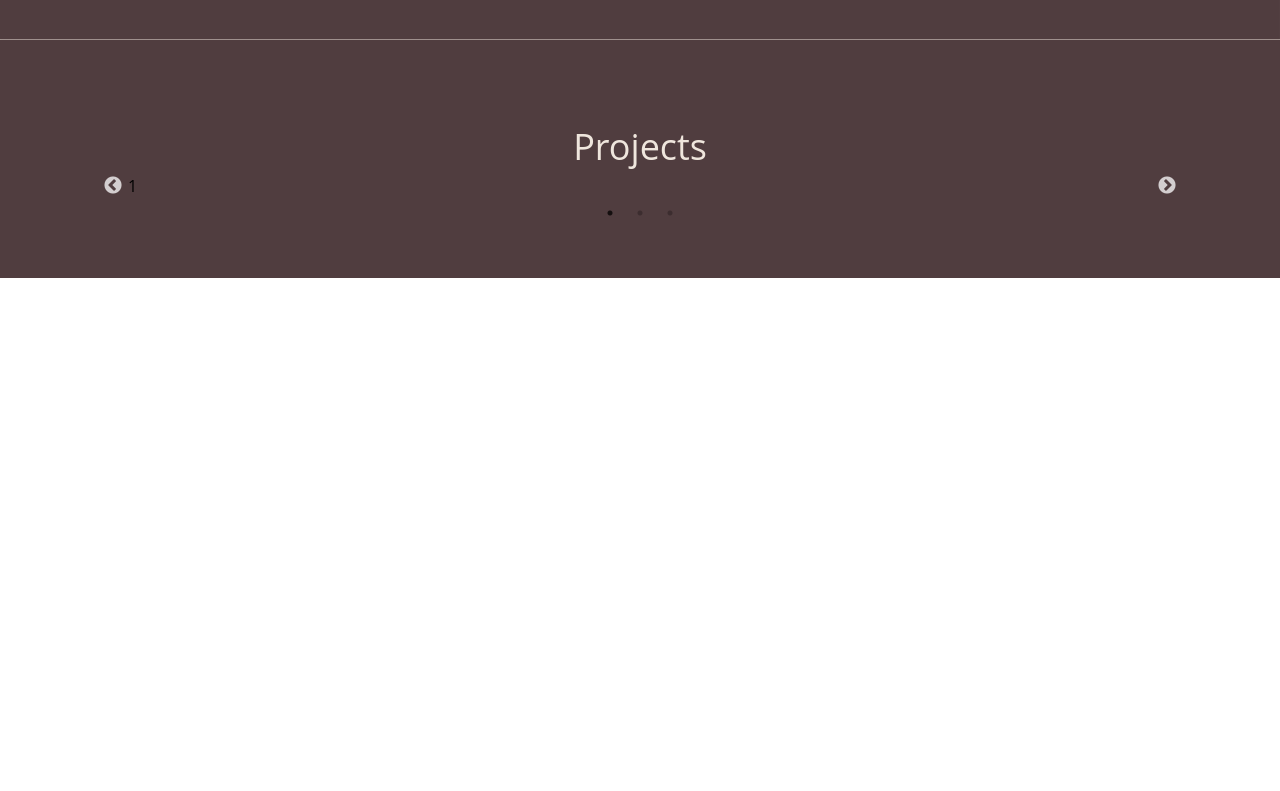
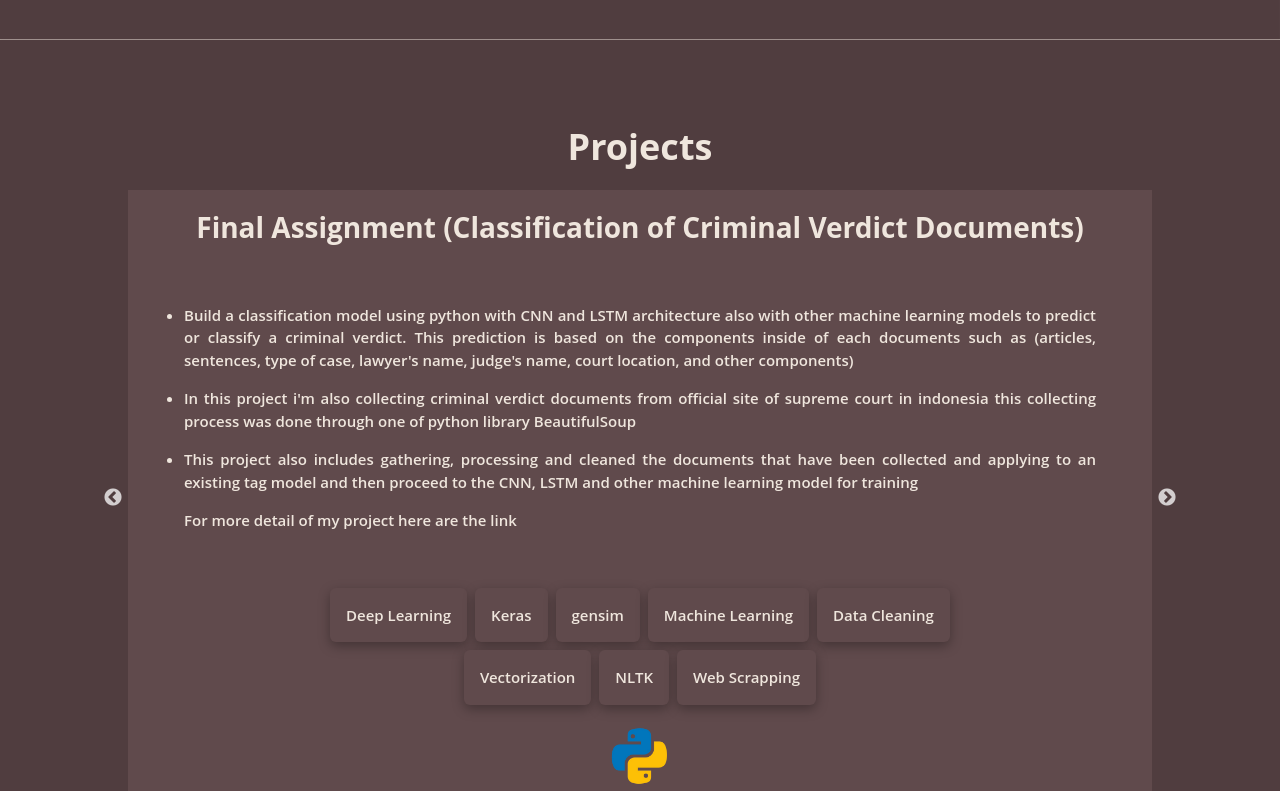
Before and after one commit to ahsannajmy/website-portfolio, a React (Create React App) app: page / in a window 1280 px wide. Shown: the part 1509-2300 px from the top of the page. Before the commit the page ends 1787 px from the top, so only its background shows below. Built offline with nearby package versions, Linux system fonts and the light colour scheme.

Commit message:
implement slider projects and add content

```diff
--- a/src/App.js
+++ b/src/App.js
@@ -19,6 +19,7 @@ function App() {
         <EducationSkills/>
         <WavePrimary/>
         <Project/>
+        <WaveSecondary/>
       </div>
     </div>
   )
--- a/src/components/projects.js
+++ b/src/components/projects.js
@@ -1,28 +1,64 @@
 import Slider from "react-slick";
+import { projectProperties } from "../contents/content";
 
 export default function Project() {
   return (
     <div className="bg-main-color">
-      <div className="justify-items-center flex flex-col max-w-5xl mx-auto py-20">
-        <h1 className="text-lg-2 text-secondary-color text-bold text-center">Projects</h1>
+      <div className="justify-items-center flex flex-col max-w-5xl mx-auto py-20 gap-4">
+        <h1 className="text-lg-2 text-secondary-color font-bold text-center">Projects</h1>
         <Slider
           dots={true}
           infinite={true}
-          speed={500}
+          speed={1000}
           slidesToShow={1}
           slidesToScroll={1}
+          adaptiveHeight={true}
         >
-          <div>
-            <h3>1</h3>
-          </div>
-          <div>
-            <h3>2</h3>
-          </div>
-          <div>
-            <h3>3</h3>
-          </div>
+          {projectProperties.map((project) => (
+            <div className="p-4 justify-items-center bg-card-main-color">
+              <h1 className="text-lg-3 text-secondary-color font-bold text-center">{project.projectName}</h1>
+              <ProjectDesc descList={project.projectDesc} projectLink={project.projectLink}/>
+              <ProjectSkills skillList={project.skillList} imgName={project.imgMainSkill}/>
+            </div>
+          ))}
         </Slider>
       </div>
     </div>
   );
 }
+
+function ProjectDesc({ descList, projectLink }) {
+  return (
+    <div className="p-10">
+      <ul className="list-disc list-outside">
+        {descList.map((desc) => (
+          <li className="text-secondary-color font-semibold text-md text-justify mt-4">{desc}</li>
+        ))}
+        <li className="text-secondary-color font-semibold text-md text-justify mt-4 list-none">
+          For more detail of my project here are the <a href={projectLink} className="hover:text-blue-400">link</a>
+        </li>
+      </ul>
+    </div>
+  );
+}
+
+function ProjectSkills({ skillList, imgName }) {
+  return (
+    <div className="flex flex-col gap-4 mt-4">
+      <div className="flex flex-wrap gap-2 max-w-2xl justify-center mx-auto">
+        {skillList.map((skill) => (
+          <span className="p-4 bg-card-main-color rounded-md drop-shadow-lg">
+            <p className="text-secondary-color font-semibold text-md text-center">
+              {skill}
+            </p>
+          </span>
+        ))}
+      </div>
+      <div className="flex flex-wrap gap-2 justify-center mx-auto max-w-sm">
+        {imgName.map((image) => (
+          <img src={image} className="w-[70px] h-[70px] object-contain" alt="img-project-main-skill"></img>
+        ))}
+      </div>
+    </div>
+  )
+}
--- a/src/contents/content.js
+++ b/src/contents/content.js
@@ -5,6 +5,7 @@ import javascriptImg from "../assets/skills-4.png";
 import dockerImg from "../assets/skills-5.png"
 import javaImg from "../assets/skills-6.png";
 import postgresImg from "../assets/skills-7.png";
+import gitImg from "../assets/skills-8.png";
 
 export const headerContent = `
     I recently received my bachelor's degree in computer science.
@@ -58,6 +59,9 @@ export const skillList = [
     },
     {
         imgName : postgresImg
+    },
+    {
+        imgName : gitImg
     }
 ];
 
@@ -77,16 +81,92 @@ export const projectProperties = [
             `,
             `
             This project also includes gathering, processing and cleaned the documents that have been collected and applying
+            to an existing tag model and then proceed to the CNN, LSTM and other machine learning model for training
+            `
+        ],
+        skillList : [
+            'Deep Learning',
+            'Keras',
+            'gensim',
+            'Machine Learning',
+            'Data Cleaning',
+            'Vectorization',
+            'NLTK',
+            'Web Scrapping'
+        ],
+        imgMainSkill : [
+            pythonImg,
+        ],
+        projectLink : "https://drive.google.com/file/d/14r_C7suX_m5BTYI2iIz2R4CgeBKIOpwJ/view?usp=sharing"
+    },
+    {
+        projectName : "MySkill Bootcamp Excel Tasks",
+        projectDesc : [
+            `
+            In this bootcamp i was given several data to clean with excel tools and functionality
+            such as using some fundamental excel functions along with data formatting functions
+            `,
+            `
+            Experiecne the power of vlookup and index match to generate or complete certain data based
+            on another table
+            `,
+            `
+            I'm also learning to build pivot table based on an existing table to gain some good aggregate
+            informations
+            `,
+            `
+            Macro VBA is also part of the learning subject in this bootcamp we create a code to automate an
+            excel process or using a record VBA
+            `,
+        ],
+        skillList : [
+            'Pivot Chart',
+            'Pivot Table',
+            'Aggregate Function',
+            'Formatting Function',
+            'Data Validation',
+            'Conditional If-Else',
+            'Vlookup & Index Match',
+            'Slicer',
+            'Macro VBA'
+        ],
+        imgMainSkill : [
+            excelImg
+        ],
+        projectLink : "https://docs.google.com/presentation/d/135Wc1ga_-2w4m8J0iF2-lLGdf3v6RFRx/edit?usp=sharing&ouid=110427610251806625501&rtpof=true&sd=true"
+    },
+    {
+        projectName : "Admin Dashboard Tax Consultant",
+        projectDesc : [
+            `
+            Build a classification model using python with CNN and LSTM architecture also with other machine learning models
+            to predict or classify a criminal verdict. This prediction is based on the components inside of each documents
+            such as (articles, sentences, type of case, lawyer's name, judge's name, court location, and other components)
+            `,
+            `
+            In this project i'm also collecting criminal verdict documents from official site of supreme court in indonesia
+            this collecting process was done through one of python library BeautifulSoup
+            `,
+            `
+            This project also includes gathering, processing and cleaned the documents that have been collected and applying
             to an existing tag model and then proceed to the CNN, LSTM and other machine learning model for training for more
             details here are my paper
             `
         ],
-        skillList : []
-    },
-    {
-
-    },
-    {
-
+        skillList : [
+            'Deep Learning',
+            'Keras',
+            'gensim',
+            'Machine Learning',
+            'Data Cleaning',
+            'Vectorization',
+            'NLTK',
+            'Web Scrapping'
+        ],
+        imgMainSkill : [
+            pythonImg,
+            gitImg
+        ],
+        projectLink : ""
     }
 ]
--- a/tailwind.config.js
+++ b/tailwind.config.js
@@ -10,13 +10,15 @@ module.exports = {
         'main-color' : '#503D3F',
         'secondary-color' : '#EFE6DD',
         'hover-secondary' : '#D9C6B9',
-        'card-color' : '#EBDDCF'
+        'card-color' : '#EBDDCF',
+        'card-main-color' : '#604A4C'
       },
       fontSize : {
         'sm' : '12px',
         'sm-2' : '10px',
         'lg' : '48px',
         'lg-2' : '36px',
+        'lg-3' : '28px',
         'md' : '15px'
       },
       dropShadow: {
```
Also changed, not shown: src/assets/skills-7.png, src/assets/skills-8.png (added).
